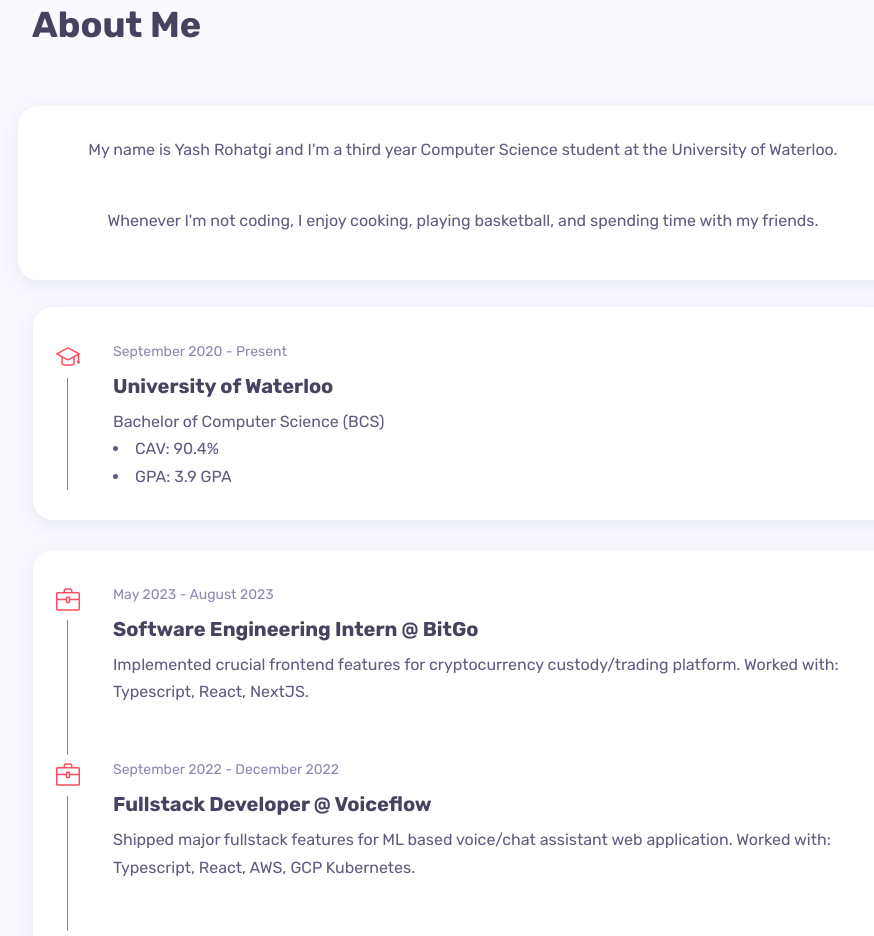
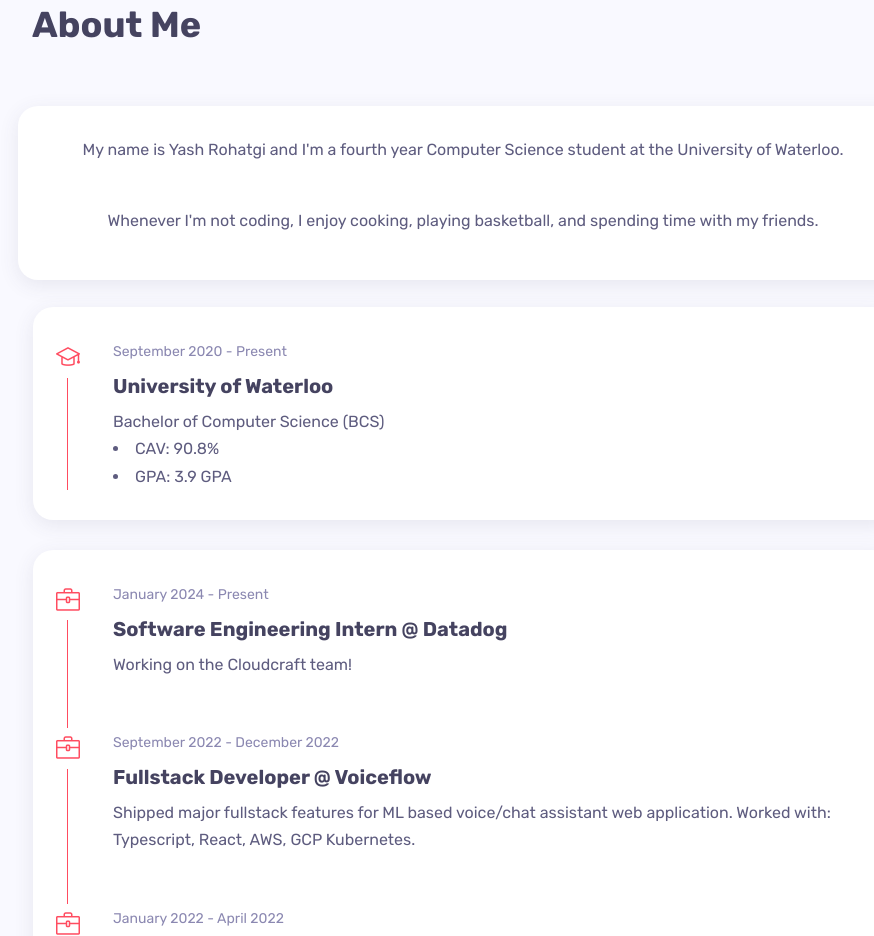
Before and after one commit to rohatgiy/rohatgiy.github.io, a plain HTML site: page index.html in a window 1280 px wide. Shown: the part 907-1843 px from the top of the page, without its empty margins (177-1051 px from the left). Drawn offline with Linux system fonts and the light colour scheme.

Commit message:
update resume

```diff
--- a/index.html
+++ b/index.html
@@ -132,7 +132,7 @@
 				<div class="rounded bg-white shadow-dark padding-30">
 						<div style="text-align: center;">
 							<p>
-								My name is Yash Rohatgi and I'm a third year Computer Science student at the University of Waterloo.
+								My name is Yash Rohatgi and I'm a fourth year Computer Science student at the University of Waterloo.
 							</p>
 							<br>
 							<p>
@@ -160,7 +160,7 @@
 									<span class="time">September 2020 - Present</span>
 									<h3 class="title">University of Waterloo</h3>
 									<p>Bachelor of Computer Science (BCS)</p>
-									<li>CAV: 90.4%</li>
+									<li>CAV: 90.8%</li>
 									<li>GPA: 3.9 GPA</li>
 
 								</div>
@@ -185,9 +185,9 @@
 						<!-- timeline item -->
 						<div class="timeline-container wow fadeInUp" data-wow-delay="0.2s" style="visibility: hidden; animation-delay: 0.2s; animation-name: none;">
 							<div class="content">
-								<span class="time">May 2023 - August 2023</span>
-								<h3 class="title">Software Engineering Intern @ BitGo</h3>
-								<p>Implemented crucial frontend features for cryptocurrency custody/trading platform. Worked with: Typescript, React, NextJS.</p>
+								<span class="time">January 2024 - Present</span>
+								<h3 class="title">Software Engineering Intern @ Datadog</h3>
+								<p>Working on the Cloudcraft team!</p>
 							</div>
 						</div>
 						<div class="timeline-container wow fadeInUp" data-wow-delay="0.2s" style="visibility: hidden; animation-delay: 0.2s; animation-name: none;">
```
Also changed, not shown: 1 other file.
